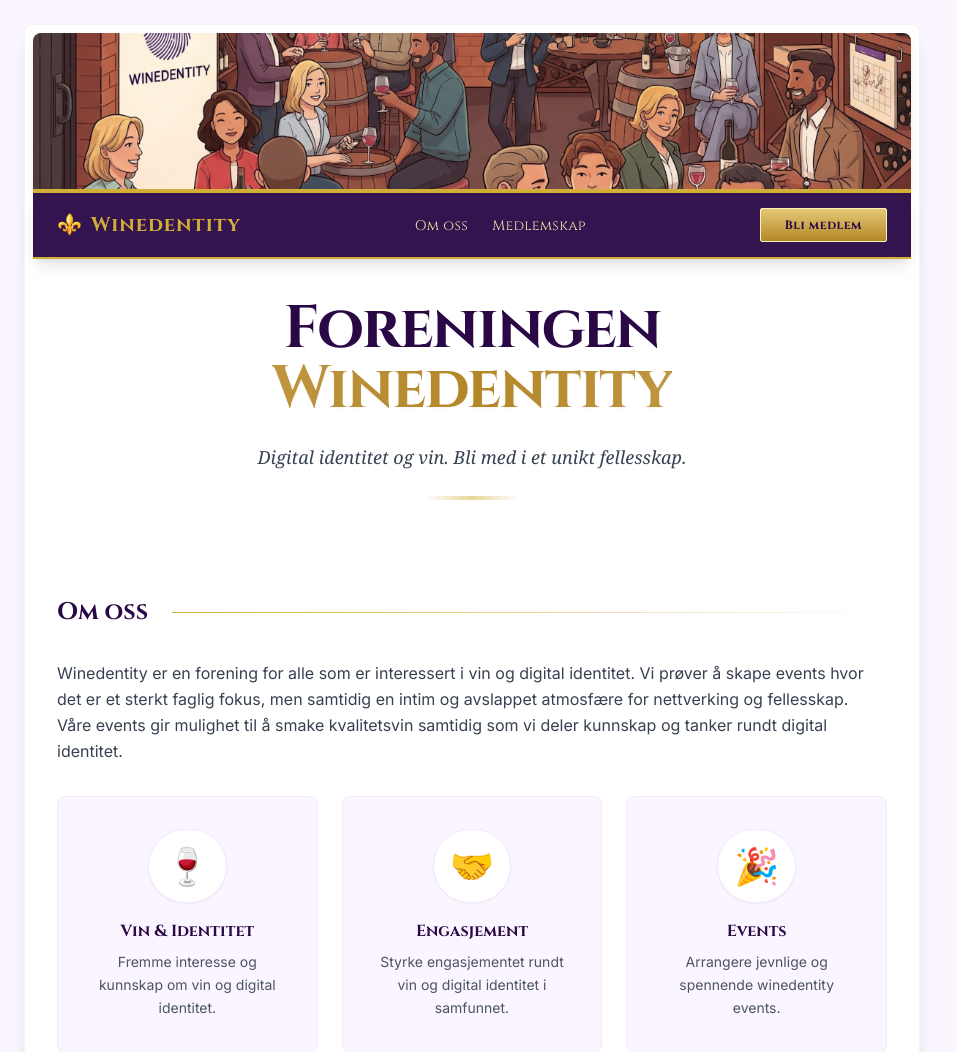
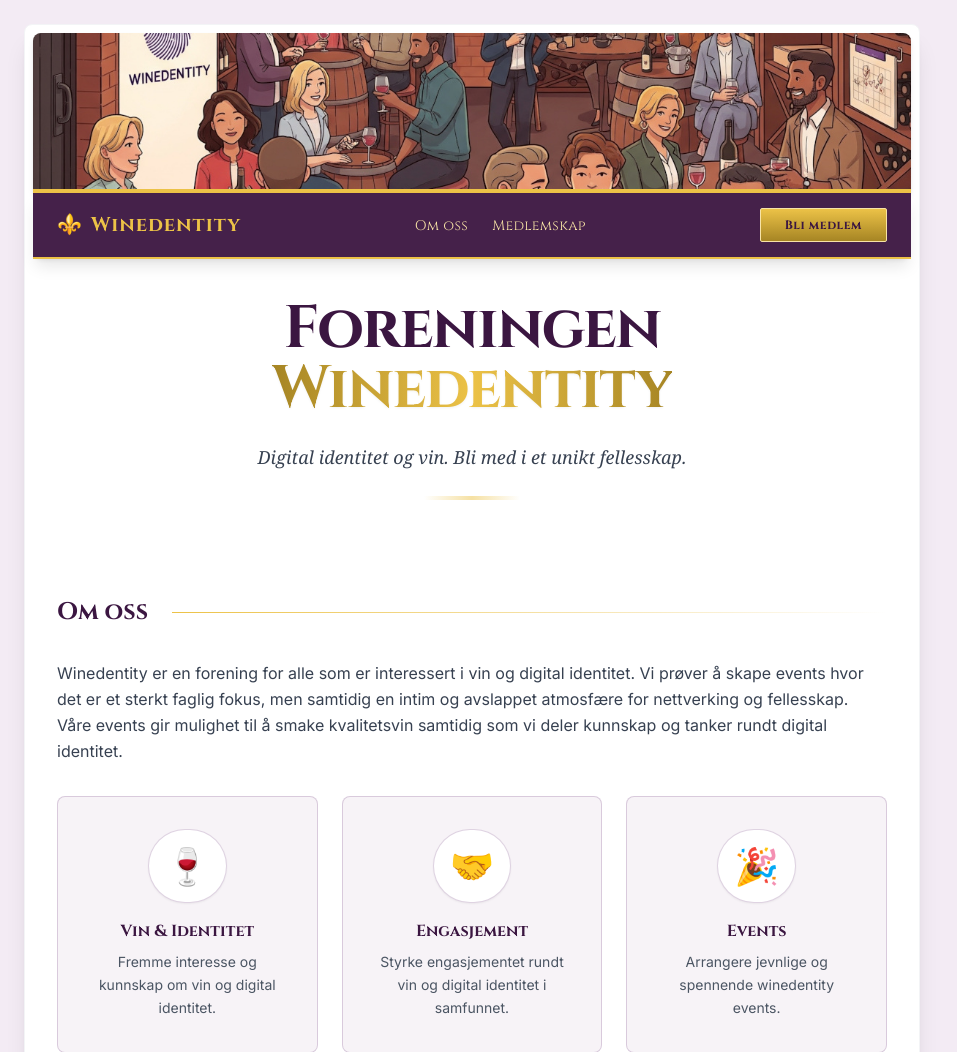
Before and after one commit to dagdagdag83/winedentity_medlem, a Flask app: template templates/home.jinja2 in a window 1280 px wide. Shown: the top 1052 px of the page, without its empty margins (0-957 px from the left). Run offline with Flask 3, Linux system fonts and the light colour scheme; the template is opened without the code that fills it, so the values that code supplies are empty; some libraries are stand-ins or nearby versions.

Commit message:
fixed colors

```diff
--- a/static/styles.css
+++ b/static/styles.css
@@ -1,6 +1,6 @@
 :root {
-  --color-primary: #741b79;
-  --color-accent: #fbbd19;
+  --color-primary: #62246d;
+  --color-accent: #ecc247;
   --color-background: #ffffff;
 }
 * {
--- a/templates/base.jinja2
+++ b/templates/base.jinja2
@@ -1,11 +1,34 @@
 <!doctype html>
-<html lang="nb" class="bg-purple-50">
+<html lang="nb" class="bg-brand-purple-light/10">
 
 <head>
   <meta charset="utf-8">
   <meta name="viewport" content="width=device-width, initial-scale=1">
   <title>{% block title %}{% endblock %}</title>
   <script src="https://cdn.tailwindcss.com"></script>
+  <script>
+    tailwind.config = {
+      theme: {
+        extend: {
+          colors: {
+            brand: {
+              purple: {
+                DEFAULT: '#62246d',
+                light: '#8c3b9b', // Lighter variation
+                dark: '#3b1641', // Darker variation
+                verydark: '#1e0b21', // Very dark for backgrounds
+              },
+              gold: {
+                DEFAULT: '#ecc247',
+                light: '#f7e3a6', // Lighter variation
+                dark: '#a68524', // Darker variation
+              }
+            }
+          }
+        }
+      }
+    }
+  </script>
   <link rel="stylesheet" href="https://fonts.googleapis.com/css2?family=Inter:wght@400;700&display=swap">
   <link rel="stylesheet" href="https://cdn.jsdelivr.net/npm/flatpickr/dist/flatpickr.min.css">
   <link rel="stylesheet" href="https://cdnjs.cloudflare.com/ajax/libs/flag-icon-css/3.5.0/css/flag-icon.min.css">
@@ -17,36 +40,38 @@
 <body
   class="max-w-4xl bg-white shadow-xl rounded-lg flex flex-col min-h-screen m-6 font-['Inter'] text-slate-900 border border-gray-100">
   <header>
-    <div class="h-40 bg-cover bg-center border-b-4 border-[#d4af37] shadow-md rounded-t-lg"
+    <div class="h-40 bg-cover bg-center border-b-4 border-brand-gold shadow-md rounded-t-lg"
       style="background-image: url('{{ url_for('static', filename='header_2_smaller.jpg') }}');"></div>
 
     {% block navbar %}
-    <nav class="bg-[#2a0845]/95 backdrop-blur-md border-b-2 border-[#d4af37] sticky top-0 z-50 shadow-lg">
+    <nav class="bg-brand-purple-dark/95 backdrop-blur-md border-b-2 border-brand-gold sticky top-0 z-50 shadow-lg">
       <div class="max-w-4xl mx-auto px-4 md:px-6">
         <div class="flex items-center justify-between h-16">
           <!-- Logo/Home Link -->
           <a href="/"
-            class="font-bold text-[#d4af37] text-lg md:text-xl tracking-wider hover:text-white transition-colors font-['Cinzel'] flex items-center gap-2">
+            class="font-bold text-brand-gold text-lg md:text-xl tracking-wider hover:text-white transition-colors font-['Cinzel'] flex items-center gap-2">
             <span>⚜️</span> Winedentity
           </a>
 
           <!-- Navigation Links -->
-          <ul class="hidden md:flex space-x-6 text-sm font-medium text-[#f3e5ab]">
+          <ul class="hidden md:flex space-x-6 text-sm font-medium text-brand-gold-light">
             <li><a href="/#about"
-                class="hover:text-[#d4af37] transition-colors relative group font-['Cinzel'] tracking-wide">
+                class="hover:text-brand-gold transition-colors relative group font-['Cinzel'] tracking-wide">
                 Om oss
-                <span class="absolute -bottom-1 left-0 w-0 h-0.5 bg-[#d4af37] transition-all group-hover:w-full"></span>
+                <span
+                  class="absolute -bottom-1 left-0 w-0 h-0.5 bg-brand-gold transition-all group-hover:w-full"></span>
               </a></li>
             <li><a href="/#membership"
-                class="hover:text-[#d4af37] transition-colors relative group font-['Cinzel'] tracking-wide">
+                class="hover:text-brand-gold transition-colors relative group font-['Cinzel'] tracking-wide">
                 Medlemskap
-                <span class="absolute -bottom-1 left-0 w-0 h-0.5 bg-[#d4af37] transition-all group-hover:w-full"></span>
+                <span
+                  class="absolute -bottom-1 left-0 w-0 h-0.5 bg-brand-gold transition-all group-hover:w-full"></span>
               </a></li>
           </ul>
 
           <!-- CTA Button -->
           <a href="{% if env == 'local' %}/reg{% else %}http://reg.winedentity.org{% endif %}"
-            class="inline-flex px-4 md:px-6 py-2 bg-gradient-to-b from-[#e6c975] to-[#b38728] text-[#2a0845] rounded-sm text-xs font-bold hover:shadow-[0_0_15px_rgba(212,175,55,0.6)] transition-all font-['Cinzel'] tracking-wider border border-[#fcf6ba] hover:scale-105">
+            class="inline-flex px-4 md:px-6 py-2 bg-gradient-to-b from-brand-gold to-brand-gold-dark text-brand-purple-dark rounded-sm text-xs font-bold hover:shadow-[0_0_15px_rgba(236,194,71,0.6)] transition-all font-['Cinzel'] tracking-wider border border-brand-gold-light hover:scale-105">
             Bli medlem
           </a>
         </div>
@@ -62,7 +87,7 @@
   {% block footer %}
   <!-- Footer -->
   <footer
-    class="mt-12 bg-[#2a0845] border-t-4 border-[#d4af37] text-[#f3e5ab] py-4 shadow-lg relative overflow-hidden rounded-b-lg">
+    class="mt-12 bg-brand-purple-dark border-t-4 border-brand-gold text-brand-gold-light py-4 shadow-lg relative overflow-hidden rounded-b-lg">
     <!-- Background Texture -->
     <div
       class="absolute inset-0 opacity-5 bg-[url('https://www.transparenttextures.com/patterns/black-linen.png')] pointer-events-none">
@@ -72,11 +97,11 @@
 
       <!-- Org Details -->
       <div class="text-center md:text-left">
-        <p class="font-['Cinzel'] font-bold text-base text-[#d4af37] mb-1">Foreningen Winedentity</p>
+        <p class="font-['Cinzel'] font-bold text-base text-brand-gold mb-1">Foreningen Winedentity</p>
         <p class="text-xs opacity-80">
-          Org.nr: 935 821 894 <span class="mx-2 text-[#d4af37]">|</span>
+          Org.nr: 935 821 894 <span class="mx-2 text-brand-gold">|</span>
           <a href="https://virksomhet.brreg.no/nb/oppslag/enheter/935821894" target="_blank"
-            class="hover:text-[#d4af37] underline decoration-[#d4af37]/50 hover:decoration-[#d4af37] transition-all">
+            class="hover:text-brand-gold underline decoration-brand-gold/50 hover:decoration-brand-gold transition-all">
             Registrert i Frivillighetsregisteret
           </a>
         </p>
@@ -84,7 +109,7 @@
 
       <!-- Scroll Top Button -->
       <button onclick="window.scrollTo({top: 0, behavior: 'smooth'})"
-        class="group flex flex-col items-center justify-center w-10 h-10 rounded-full border-2 border-[#d4af37] text-[#d4af37] hover:bg-[#d4af37] hover:text-[#2a0845] transition-all duration-300 shadow-md"
+        class="group flex flex-col items-center justify-center w-10 h-10 rounded-full border-2 border-brand-gold text-brand-gold hover:bg-brand-gold hover:text-brand-purple-dark transition-all duration-300 shadow-md"
         title="Til toppen">
         <!-- Arrow Icon (Default) -->
         <svg xmlns="http://www.w3.org/2000/svg" class="h-5 w-5 block group-hover:hidden transition-all" fill="none"
--- a/templates/home.jinja2
+++ b/templates/home.jinja2
@@ -7,24 +7,24 @@
 
     <!-- Hero Section -->
     <header class="text-center space-y-6 max-w-2xl mx-auto">
-        <h1 class="text-4xl md:text-6xl font-extrabold tracking-tight font-['Cinzel'] text-[#2a0845]">
+        <h1 class="text-4xl md:text-6xl font-extrabold tracking-tight font-['Cinzel'] text-brand-purple-dark">
             Foreningen <br />
             <span
-                class="text-transparent bg-clip-text bg-gradient-to-r from-[#bf953f] via-[#b38728] to-[#bf953f] drop-shadow-sm">Winedentity</span>
+                class="text-transparent bg-clip-text bg-gradient-to-r from-brand-gold-dark via-brand-gold to-brand-gold-dark drop-shadow-sm">Winedentity</span>
         </h1>
         <p class="text-lg text-gray-700 leading-relaxed font-serif italic">
             Digital identitet og vin. Bli med i et unikt fellesskap.
         </p>
         <div class="flex justify-center">
-            <div class="w-24 h-1 bg-gradient-to-r from-transparent via-[#d4af37] to-transparent opacity-50"></div>
+            <div class="w-24 h-1 bg-gradient-to-r from-transparent via-brand-gold to-transparent opacity-50"></div>
         </div>
     </header>
 
     <!-- About Section -->
     <section id="about" class="scroll-mt-32">
         <div class="flex items-center justify-between mb-8">
-            <h2 class="text-2xl font-bold font-['Cinzel'] text-[#2a0845]">Om oss</h2>
-            <div class="h-px bg-gradient-to-r from-[#d4af37] to-transparent flex-grow ml-6"></div>
+            <h2 class="text-2xl font-bold font-['Cinzel'] text-brand-purple-dark">Om oss</h2>
+            <div class="h-px bg-gradient-to-r from-brand-gold to-transparent flex-grow ml-6"></div>
         </div>
         <p class="mb-8 text-gray-700 leading-relaxed">
             Winedentity er en forening for alle som er interessert i vin og digital identitet. Vi prøver å skape
@@ -36,33 +36,33 @@
         <div class="grid grid-cols-1 md:grid-cols-3 gap-6">
             <!-- Card 1 -->
             <div
-                class="bg-purple-50 rounded-lg p-8 hover:shadow-lg transition-shadow duration-300 border border-purple-100 flex flex-col items-center text-center group">
+                class="bg-brand-purple/5 rounded-lg p-8 hover:shadow-lg transition-shadow duration-300 border border-brand-purple/20 flex flex-col items-center text-center group">
                 <div
-                    class="text-4xl mb-4 p-4 bg-white rounded-full shadow-sm border border-purple-100 group-hover:scale-110 transition-transform">
+                    class="text-4xl mb-4 p-4 bg-white rounded-full shadow-sm border border-brand-purple/20 group-hover:scale-110 transition-transform">
                     🍷</div>
-                <h3 class="font-bold text-[#2a0845] mb-2 font-['Cinzel']">Vin & Identitet</h3>
+                <h3 class="font-bold text-brand-purple-dark mb-2 font-['Cinzel']">Vin & Identitet</h3>
                 <p class="text-sm text-gray-600 leading-relaxed">Fremme interesse og kunnskap om vin og digital
                     identitet.</p>
             </div>
 
             <!-- Card 2 -->
             <div
-                class="bg-purple-50 rounded-lg p-8 hover:shadow-lg transition-shadow duration-300 border border-purple-100 flex flex-col items-center text-center group">
+                class="bg-brand-purple/5 rounded-lg p-8 hover:shadow-lg transition-shadow duration-300 border border-brand-purple/20 flex flex-col items-center text-center group">
                 <div
-                    class="text-4xl mb-4 p-4 bg-white rounded-full shadow-sm border border-purple-100 group-hover:scale-110 transition-transform">
+                    class="text-4xl mb-4 p-4 bg-white rounded-full shadow-sm border border-brand-purple/20 group-hover:scale-110 transition-transform">
                     🤝</div>
-                <h3 class="font-bold text-[#2a0845] mb-2 font-['Cinzel']">Engasjement</h3>
+                <h3 class="font-bold text-brand-purple-dark mb-2 font-['Cinzel']">Engasjement</h3>
                 <p class="text-sm text-gray-600 leading-relaxed">Styrke engasjementet rundt vin og digital identitet i
                     samfunnet.</p>
             </div>
 
             <!-- Card 3 -->
             <div
-                class="bg-purple-50 rounded-lg p-8 hover:shadow-lg transition-shadow duration-300 border border-purple-100 flex flex-col items-center text-center group">
+                class="bg-brand-purple/5 rounded-lg p-8 hover:shadow-lg transition-shadow duration-300 border border-brand-purple/20 flex flex-col items-center text-center group">
                 <div
-                    class="text-4xl mb-4 p-4 bg-white rounded-full shadow-sm border border-purple-100 group-hover:scale-110 transition-transform">
+                    class="text-4xl mb-4 p-4 bg-white rounded-full shadow-sm border border-brand-purple/20 group-hover:scale-110 transition-transform">
                     🎉</div>
-                <h3 class="font-bold text-[#2a0845] mb-2 font-['Cinzel']">Events</h3>
+                <h3 class="font-bold text-brand-purple-dark mb-2 font-['Cinzel']">Events</h3>
                 <p class="text-sm text-gray-600 leading-relaxed">Arrangere jevnlige og spennende winedentity events.</p>
             </div>
         </div>
@@ -71,8 +71,8 @@
     <!-- Membership Section -->
     <section id="membership" class="scroll-mt-32">
         <div class="flex items-center justify-between mb-8">
-            <h2 class="text-2xl font-bold font-['Cinzel'] text-[#2a0845]">Medlemsfordeler</h2>
-            <div class="h-px bg-gradient-to-r from-[#d4af37] to-transparent flex-grow ml-6"></div>
+            <h2 class="text-2xl font-bold font-['Cinzel'] text-brand-purple-dark">Medlemsfordeler</h2>
+            <div class="h-px bg-gradient-to-r from-brand-gold to-transparent flex-grow ml-6"></div>
         </div>
         <p class="mb-8 text-gray-700 leading-relaxed">
             Som medlem vil du først å fremst støtte våre events og annet arbeid. Du får også full stemmerett på årsmøtet
@@ -86,8 +86,8 @@
             <div
                 class="group bg-white rounded-lg p-8 shadow-sm hover:shadow-xl hover:-translate-y-1 transition-all duration-300 border border-gray-100">
                 <div class="flex items-center space-x-4 mb-4">
-                    <div class="text-2xl bg-purple-50 p-2 rounded-lg border border-purple-100">💜</div>
-                    <h3 class="font-bold text-[#2a0845] font-['Cinzel']">Støtte</h3>
+                    <div class="text-2xl bg-brand-purple/5 p-2 rounded-lg border border-brand-purple/20">💜</div>
+                    <h3 class="font-bold text-brand-purple-dark font-['Cinzel']">Støtte</h3>
                 </div>
                 <p class="text-gray-600 text-sm">Du støtter vårt viktige arbeid med events, opplysning og fellesskap.
                 </p>
@@ -97,8 +97,8 @@
             <div
                 class="group bg-white rounded-lg p-8 shadow-sm hover:shadow-xl hover:-translate-y-1 transition-all duration-300 border border-gray-100">
                 <div class="flex items-center space-x-4 mb-4">
-                    <div class="text-2xl bg-purple-50 p-2 rounded-lg border border-purple-100">🗳️</div>
-                    <h3 class="font-bold text-[#2a0845] font-['Cinzel']">Innflytelse</h3>
+                    <div class="text-2xl bg-brand-purple/5 p-2 rounded-lg border border-brand-purple/20">🗳️</div>
+                    <h3 class="font-bold text-brand-purple-dark font-['Cinzel']">Innflytelse</h3>
                 </div>
                 <p class="text-gray-600 text-sm">Få full stemmerett på årsmøtet og vær med på å forme foreningen.</p>
             </div>
@@ -107,8 +107,8 @@
             <div
                 class="group bg-white rounded-lg p-8 shadow-sm hover:shadow-xl hover:-translate-y-1 transition-all duration-300 border border-gray-100">
                 <div class="flex items-center space-x-4 mb-4">
-                    <div class="text-2xl bg-purple-50 p-2 rounded-lg border border-purple-100">📨</div>
-                    <h3 class="font-bold text-[#2a0845] font-['Cinzel']">Invitasjoner</h3>
+                    <div class="text-2xl bg-brand-purple/5 p-2 rounded-lg border border-brand-purple/20">📨</div>
+                    <h3 class="font-bold text-brand-purple-dark font-['Cinzel']">Invitasjoner</h3>
                 </div>
                 <p class="text-gray-600 text-sm">Invitasjon til vårt årlige årsmøte/medlemsmøte.</p>
             </div>
@@ -117,7 +117,7 @@
 
     <!-- Join / CTA Section -->
     <section
-        class="text-center py-12 px-6 rounded-xl relative overflow-hidden bg-[#2a0845] border-4 border-double border-[#d4af37] shadow-[0_0_30px_rgba(212,175,55,0.25)] !mt-12">
+        class="text-center py-12 px-6 rounded-xl relative overflow-hidden bg-brand-purple-dark border-4 border-double border-brand-gold shadow-[0_0_30px_rgba(212,175,55,0.25)] !mt-12">
 
         <!-- Background Texture (Optional) -->
         <div
@@ -129,21 +129,21 @@
             <!-- Heraldic Headline -->
             <h2 class="text-2xl md:text-4xl font-bold mb-6 font-['Cinzel'] tracking-wide">
                 <span
-                    class="bg-clip-text text-transparent bg-gradient-to-r from-[#BF953F] via-[#FCF6BA] to-[#BF953F] drop-shadow-sm">
+                    class="bg-clip-text text-transparent bg-gradient-to-r from-brand-gold-dark via-brand-gold-light to-brand-gold-dark drop-shadow-sm">
                     ⚜️ Støtt Trondheim Winedentity ⚜️
                 </span>
             </h2>
 
             <!-- Jewel Button -->
             <a href="{% if env == 'local' %}/reg{% else %}http://reg.winedentity.org{% endif %}"
-                class="group relative inline-flex items-center justify-center px-12 py-4 bg-gradient-to-b from-[#e6c975] to-[#b38728] text-[#2a0845] font-['Cinzel'] font-bold text-lg rounded-sm shadow-lg hover:shadow-[#d4af37]/50 border border-[#fcf6ba] transform hover:scale-105 transition-all duration-300">
+                class="group relative inline-flex items-center justify-center px-12 py-4 bg-gradient-to-b from-brand-gold to-brand-gold-dark text-brand-purple-dark font-['Cinzel'] font-bold text-lg rounded-sm shadow-lg hover:shadow-brand-gold/50 border border-brand-gold-light transform hover:scale-105 transition-all duration-300">
                 <span class="absolute inset-0 bg-white/20 group-hover:bg-transparent transition-colors"></span>
                 <span class="relative">Bli Medlem!</span>
                 <!-- Button Ornament -->
                 <span
-                    class="absolute -right-2 -top-2 text-[#d4af37] opacity-0 group-hover:opacity-100 transition-opacity text-xs">✦</span>
+                    class="absolute -right-2 -top-2 text-brand-gold opacity-0 group-hover:opacity-100 transition-opacity text-xs">✦</span>
                 <span
-                    class="absolute -left-2 -bottom-2 text-[#d4af37] opacity-0 group-hover:opacity-100 transition-opacity text-xs">✦</span>
+                    class="absolute -left-2 -bottom-2 text-brand-gold opacity-0 group-hover:opacity-100 transition-opacity text-xs">✦</span>
             </a>
         </div>
     </section>
```
Also changed, not shown: pitch-text.md (added, +60 -0 lines), semantic.md (deleted, +0 -66 lines), templates/reg.jinja2 (+11 -11 lines), templates/success.jinja2 (+6 -5 lines).
